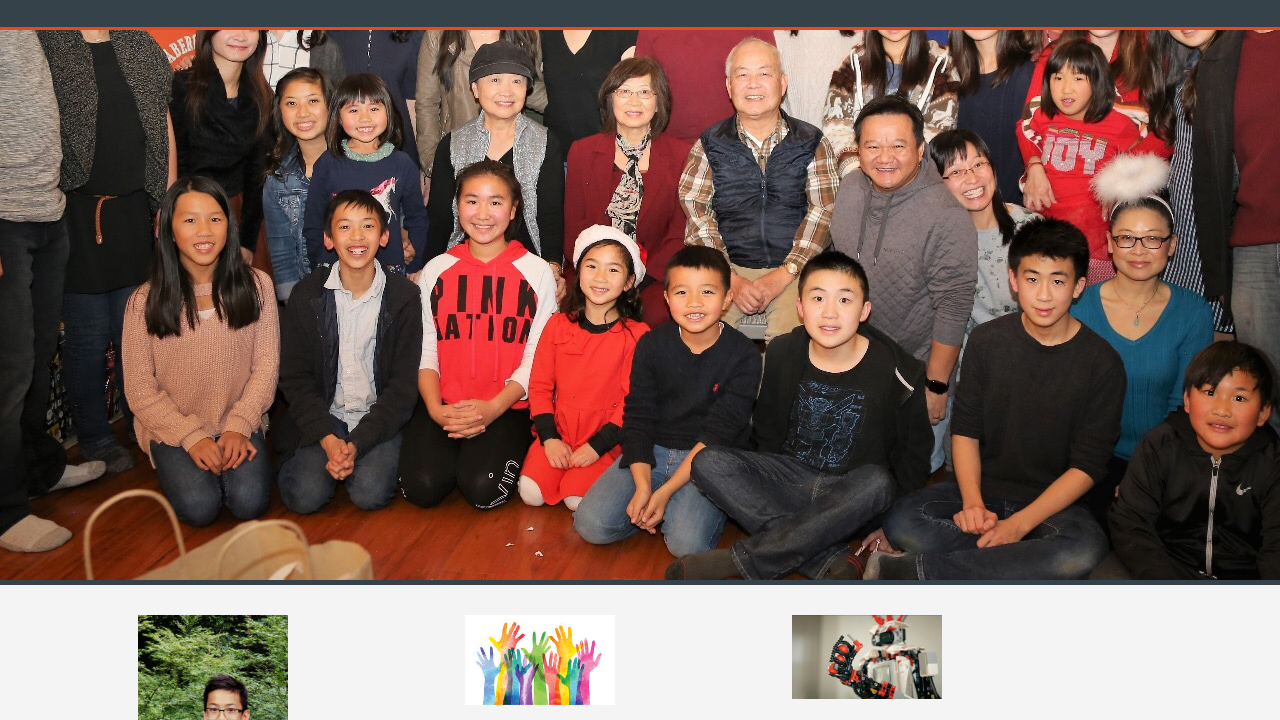
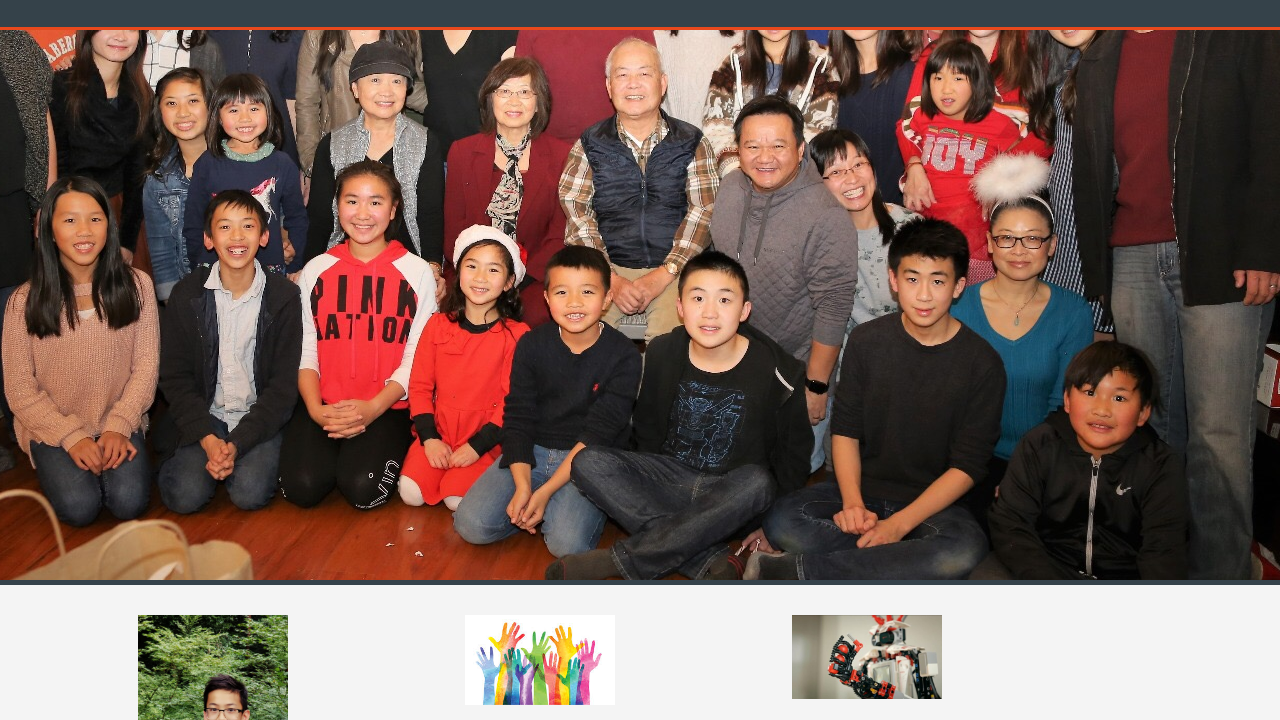
Before and after one commit to KyleCodeNg168/ResumeWebsite, a plain HTML site: page index.html in a window 1280 px wide. Shown: the part 73-793 px from the top of the page. Drawn offline with Linux system fonts and the light colour scheme.

Commit message:
Update superstyle.css

```diff
--- a/css/superstyle.css
+++ b/css/superstyle.css
@@ -95,7 +95,7 @@
     /*showcase aka the big picture*/
     #showcase{
       min-height:  550px;
-      background: url("../img/Family.jpg") no-repeat -80px -280px;
+      background: url("../img/Family.jpg") no-repeat -200px -280px;
       text-align: center;
       color: #ffffff;
       border-bottom: #35424a 5px solid;
```
